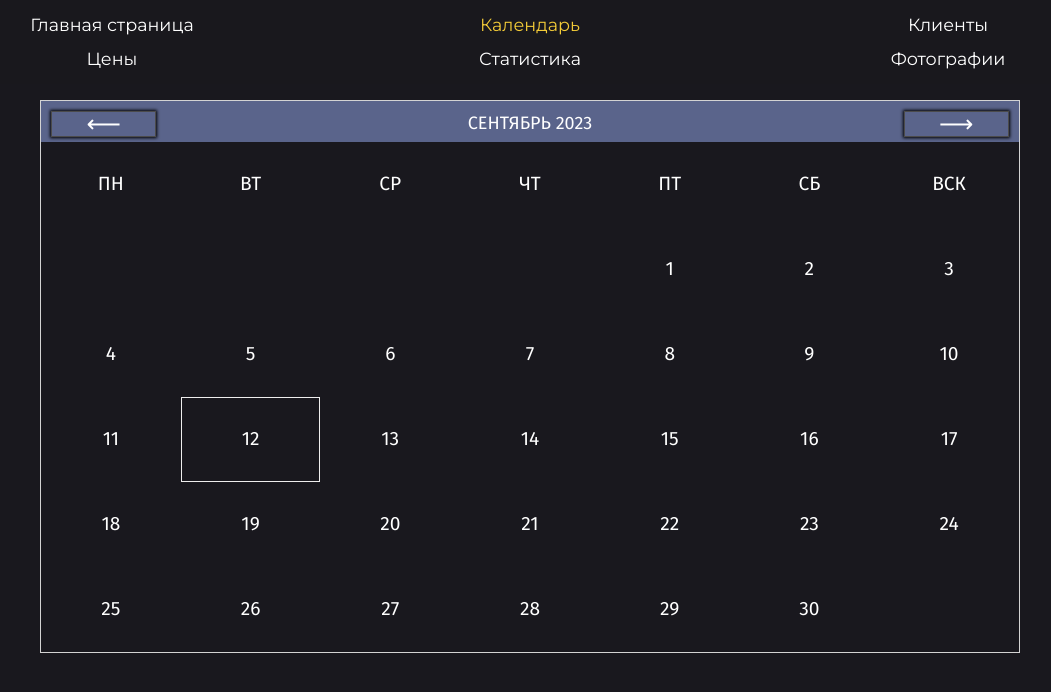
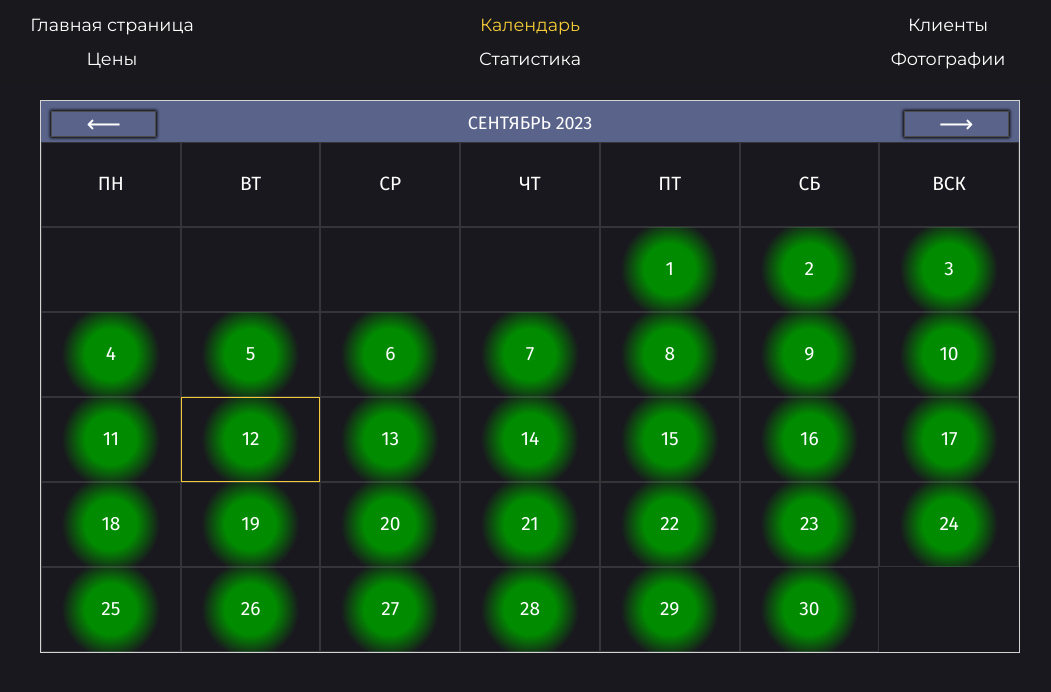
Before and after one commit to RemixFX/admin-panel, a React (Vite) app: page /calendar in a window 1280 px wide. Shown: the top 692 px of the page, without its empty margins (110-1161 px from the left). Built offline with nearby package versions, Linux system fonts and the light colour scheme.

Commit message:
feat: add Apollo Client, configure GraphQL queries to receive data

```diff
--- a/package.json
+++ b/package.json
@@ -10,7 +10,9 @@
     "preview": "vite preview"
   },
   "dependencies": {
+    "@apollo/client": "^3.8.3",
     "@react-spring/web": "^9.7.3",
+    "graphql": "^16.8.0",
     "react": "^18.2.0",
     "react-dom": "^18.2.0",
     "react-router-dom": "^6.15.0"
--- /dev/null
+++ b/src/api/closedDays.ts
@@ -0,0 +1,22 @@
+import { gql, TypedDocumentNode  } from "@apollo/client";
+
+interface ClosedDays {
+  date: string
+  id: string
+}
+
+interface ClosedDaysData {
+  getClosedDaysForAdmin: ClosedDays[];
+}
+
+interface ClosedDaysVars {
+  month: number;
+}
+
+export const getClosedDays: TypedDocumentNode<ClosedDaysData, ClosedDaysVars> = gql(`
+  query Query($month: Int)  {
+    getClosedDaysForAdmin(month: $month) {
+      date, id
+    }
+  }
+`)
--- /dev/null
+++ b/src/components/CalendarCell/calendar-cell.module.scss
@@ -0,0 +1,101 @@
+@use '../../index.scss';
+
+@keyframes open {
+  0% {
+    background: radial-gradient(circle, rgb(139 0 0) 32%, rgba(25,24,30,1) 61%);
+  }
+  50% {
+    opacity: 0;
+    background: inherit;
+  }
+  60% {
+
+    background: radial-gradient(circle, rgb(245, 253, 245) 32%, rgba(25,24,30,1) 81%);
+    opacity: 1;
+  }
+  70% {
+    background: radial-gradient(circle, rgb(181, 255, 181) 32%, rgba(25,24,30,1) 91%);
+  }
+  80% {
+    background-size: 150%;
+    background: radial-gradient(circle, rgb(107, 253, 107) 32%, rgba(25,24,30,1) 71%);
+  }
+  90% {
+    background-size: 100%;
+    background: radial-gradient(circle, rgb(0, 202, 0) 32%, rgba(25,24,30,1) 61%);
+  }
+  100% {
+    opacity: 1;
+    background: radial-gradient(circle, rgb(1 139 0) 32%, rgba(25,24,30,1) 61%);
+  }
+}
+
+@keyframes close {
+  0% {
+    background: radial-gradient(circle, rgb(1 139 0) 32%, rgba(25,24,30,1) 61%);
+  }
+  50% {
+    opacity: 0;
+    background: inherit;
+  }
+  60% {
+
+    background: radial-gradient(circle, rgb(253, 243, 243) 32%, rgba(25,24,30,1) 81%);
+    opacity: 1;
+  }
+  70% {
+    background: radial-gradient(circle, rgb(255, 207, 207) 32%, rgba(25,24,30,1) 91%);
+  }
+  80% {
+    background-size: 150%;
+    background: radial-gradient(circle, rgb(255, 101, 101) 32%, rgba(25,24,30,1) 71%);
+  }
+  90% {
+    background-size: 100%;
+    background: radial-gradient(circle, rgb(230, 0, 0) 32%, rgba(25,24,30,1) 61%);
+  }
+  100% {
+    opacity: 1;
+    background: radial-gradient(circle, rgb(139 0 0) 32%, rgba(25,24,30,1) 61%);
+  }
+}
+
+.cell {
+  width: calc(100% / 7);
+  max-height: 85px;
+  padding: 3%;
+  display: flex;
+  align-items: center;
+  justify-content: center;
+  font-size: 1rem;
+  cursor: pointer;
+
+  @include index.desktop {
+    font-size: 1.2rem;
+    border: 1px solid #ffffff1f;
+
+    &:hover {
+      box-shadow: inset 0px 0px 20px 0px #000;
+    }
+  }
+}
+
+.inactive {
+  cursor: default;
+  pointer-events: none;
+  background: inherit !important;
+}
+
+.open {
+  animation: open 700ms forwards ease-in;
+  background: radial-gradient(circle, rgb(1 139 0) 32%, rgba(25,24,30,1) 61%);
+}
+
+.closed {
+  animation: close 700ms forwards ease-in;
+  background: radial-gradient(circle, rgb(139 0 0) 32%, rgba(25,24,30,1) 61%);
+}
+
+.today {
+  border: 1px solid var(--yellow);
+}
--- /dev/null
+++ b/src/components/CalendarCell/calendar-cell.tsx
@@ -0,0 +1,31 @@
+import { useState } from 'react'
+import styles from './calendar-cell.module.scss'
+
+interface CalendarCellProps {
+  day: number
+  isToday: boolean
+  closedDays: number[]
+  handleClickDate: (day: number) => void
+}
+
+export default function CalendarCell({day, isToday, closedDays, handleClickDate}: CalendarCellProps) {
+
+  const [isOpen, setIsOpen] = useState<boolean>(() => !closedDays.includes(day))
+  const handleClick = (day: number) => {
+    setIsOpen(!isOpen)
+    handleClickDate(day)
+  }
+
+  return (
+    <div className={`
+    ${styles.cell}
+    ${isToday ? styles.today : ''}
+    ${isOpen ? styles.open : styles.closed}
+    ${day <= 0 ? styles.inactive : ''}
+    `}
+      onClick={() => handleClick(day)}
+    >
+      {day > 0 ? day : ''}
+    </div>
+  )
+}
--- a/src/components/CalendarGrid/calendar-grid.module.scss
+++ b/src/components/CalendarGrid/calendar-grid.module.scss
@@ -39,7 +39,6 @@
   }
 }
 
-
 .container {
   width: 100%;
   display: flex;
@@ -54,17 +53,9 @@
   align-items: center;
   justify-content: center;
   font-size: 1rem;
-  cursor: pointer;
 
   @include index.desktop {
     font-size: 1.2rem;
+    border: 1px solid #ffffff1f;
   }
 }
-
-.today {
-  border: 1px solid #eee;
-}
-
-.selected {
-  background-color: var(--yellow);
-}
--- a/src/components/CalendarGrid/calendar-grid.tsx
+++ b/src/components/CalendarGrid/calendar-grid.tsx
@@ -1,7 +1,14 @@
 import { useState, useEffect } from 'react'
 import styles from './calendar-grid.module.scss'
+import { useQuery } from '@apollo/client'
+import { getClosedDays } from '../../api/closedDays'
+import CalendarCell from '../CalendarCell/calendar-cell'
 
-export default function CalendarGrid({handleClickDate}: {handleClickDate(day: number): void}) {
+interface CalendarGridProps {
+  handleClickDate: (day: number) => void
+}
+
+export default function CalendarGrid({ handleClickDate }: CalendarGridProps) {
 
   const DAYS = [31, 28, 31, 30, 31, 30, 31, 31, 30, 31, 30, 31]
   const DAYS_LEAP = [31, 29, 31, 30, 31, 30, 31, 31, 30, 31, 30, 31]
@@ -15,6 +22,12 @@ export default function CalendarGrid({handleClickDate}: {handleClickDate(day: nu
   const [year, setYear] = useState(date.getFullYear())
   const [startDay, setStartDay] = useState(getStartDayOfMonth(date))
 
+  const { loading, error, data } = useQuery(getClosedDays, { variables: { month: month + 1 } })
+
+  const closedDays = data ? data.getClosedDaysForAdmin.map((item) => {
+    return new Date(Number(item.date)).getDate()
+  }) : []
+
   useEffect(() => {
     setDay(date.getDate())
     setMonth(date.getMonth())
@@ -23,7 +36,11 @@ export default function CalendarGrid({handleClickDate}: {handleClickDate(day: nu
   }, [date])
 
   function getStartDayOfMonth(date: Date) {
-    return new Date(date.getFullYear(), date.getMonth(), 1).getDay()
+    let dayOfWeek = new Date(date.getFullYear(), date.getMonth(), 1).getDay()
+    if (dayOfWeek === 0) {
+      dayOfWeek = 7
+    }
+    return dayOfWeek
   }
 
   function isLeapYear(year: number) {
@@ -34,8 +51,10 @@ export default function CalendarGrid({handleClickDate}: {handleClickDate(day: nu
   const daysOfMonth: null[] = Array(days[month] + (startDay - 1)).fill(null)
 
 
-  const handleClick = (day: number) => {
-    return handleClickDate(day)
+
+
+  if (loading) {
+    return <div>Loading...</div>
   }
 
   return (
@@ -53,19 +72,15 @@ export default function CalendarGrid({handleClickDate}: {handleClickDate(day: nu
             <strong>{d}</strong>
           </div>
         ))}
-        {daysOfMonth.map((_, index) => {
-          const d = index - (startDay - 2);
-          const isToday = (d === today.getDate() && month === today.getMonth()) ? true : false
-          /* const isSelected = d === day ? true : false */
-          return (
-            <div className={`${styles.cell} ${isToday && styles.today}`}
-              key={index}
-              onClick={() => handleClick(d)}
-            >
-              {d > 0 ? d : ''}
-            </div>
-          );
-        })}
+        {daysOfMonth.map((_, index) =>
+          <CalendarCell
+            key={index}
+            day={index - (startDay - 2)}
+            isToday={index - (startDay - 2) === today.getDate() && month === today.getMonth()}
+            closedDays={closedDays}
+            handleClickDate={handleClickDate}
+          />
+        )}
       </div>
     </div>
   )
--- a/src/main.tsx
+++ b/src/main.tsx
@@ -1,12 +1,16 @@
 import React from 'react'
 import ReactDOM from 'react-dom/client'
+import { ApolloClient, InMemoryCache, ApolloProvider } from '@apollo/client'
 import Root from './routes/Root/root.tsx'
 import ErrorPage from './error-page.tsx'
 import Calendar from './routes/Calendar/calendar.tsx'
 import { createBrowserRouter, RouterProvider } from "react-router-dom"
 import './index.scss'
 
-
+const client = new ApolloClient({
+  uri: 'http://localhost:3001/',
+  cache: new InMemoryCache(),
+})
 
 const router = createBrowserRouter([
   {
@@ -22,6 +26,8 @@ const router = createBrowserRouter([
 
 ReactDOM.createRoot(document.getElementById('root')!).render(
   <React.StrictMode>
-    <RouterProvider router={router} />
+    <ApolloProvider client={client}>
+      <RouterProvider router={router} />
+    </ApolloProvider>
   </React.StrictMode>,
 )
--- a/src/routes/Calendar/calendar.tsx
+++ b/src/routes/Calendar/calendar.tsx
@@ -3,7 +3,6 @@ import Header from '../../components/Header/header'
 import styles from './calendar.module.scss'
 
 export default function Calendar() {
-
 
   const handleClickDate = (day: number) => {
     console.log(day)
@@ -13,7 +12,9 @@ export default function Calendar() {
     <>
       <Header />
       <section className={styles.content}>
-        <CalendarGrid handleClickDate={handleClickDate}/>
+        <CalendarGrid
+          handleClickDate={handleClickDate}
+        />
       </section>
     </>
   )
```
Also changed, not shown: 1 other file (tests, documents, lock files or other folders).
